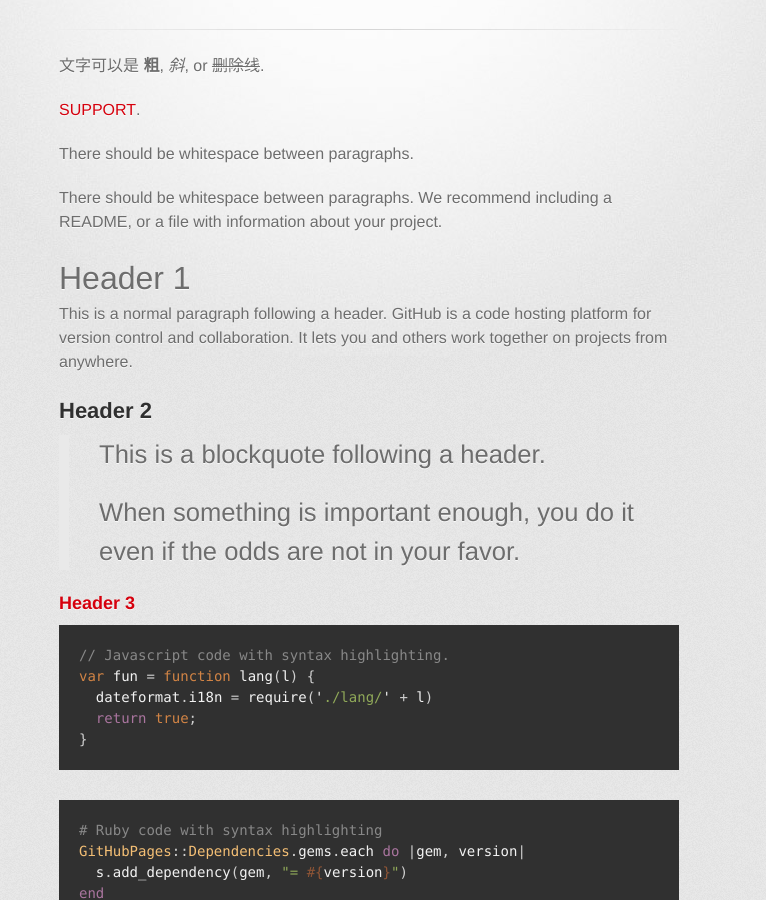
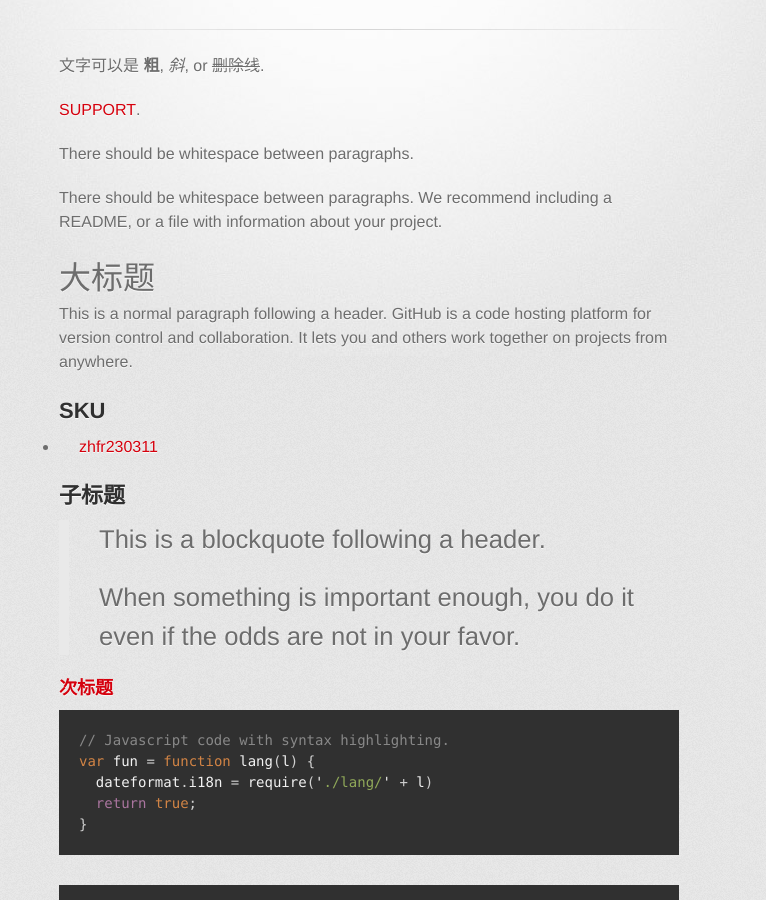
Before and after one commit to zh-fuji-robotic/landing, a Jekyll site: the page built from index.md, in a window 1280 px wide and 900 px high, scrolled down 217 px. Shown: the whole window, without its empty margins (271-1037 px from the left). Built offline with Jekyll 4.4.1, drawn with Linux system fonts in a browser that asks for light colours; some web fonts are replaced.

Commit message:
demo++zhfr230311

````diff
--- a/index.md
+++ b/index.md
@@ -10,17 +10,25 @@ There should be whitespace between paragraphs.
 
 There should be whitespace between paragraphs. We recommend including a README, or a file with information about your project.
 
-# Header 1
+
+
+# 大标题
 
 This is a normal paragraph following a header. GitHub is a code hosting platform for version control and collaboration. It lets you and others work together on projects from anywhere.
 
-## Header 2
+## SKU
+
+- [zhfr230311](./sku/zhfr230311.html)
+
+
+
+## 子标题
 
 > This is a blockquote following a header.
 >
 > When something is important enough, you do it even if the odds are not in your favor.
 
-### Header 3
+### 次标题
 
 ```js
 // Javascript code with syntax highlighting.
````
Also changed, not shown: sku/zhfr230311.md (added, +23 -0 lines).
